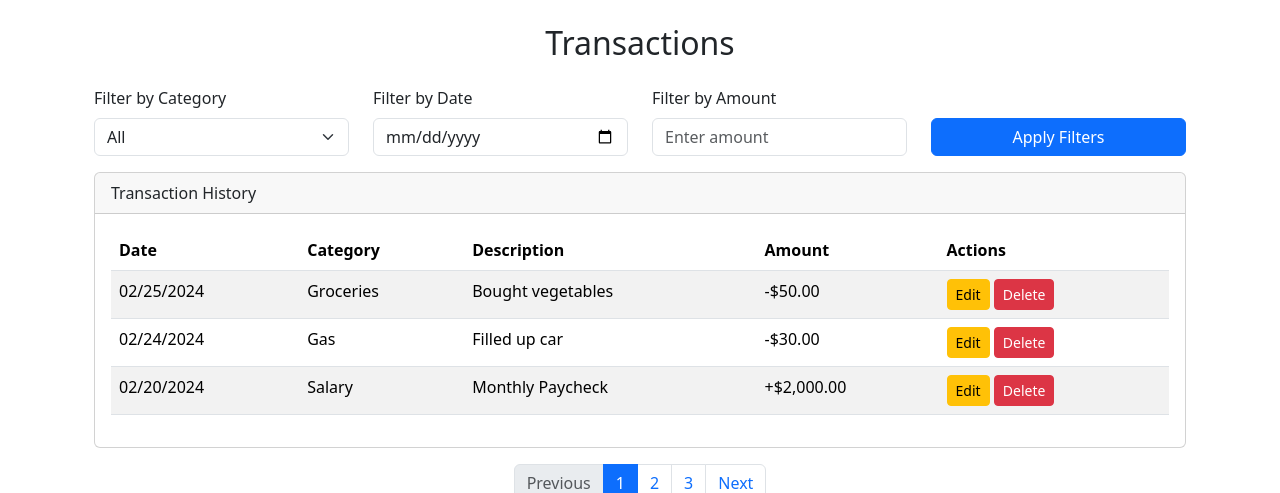
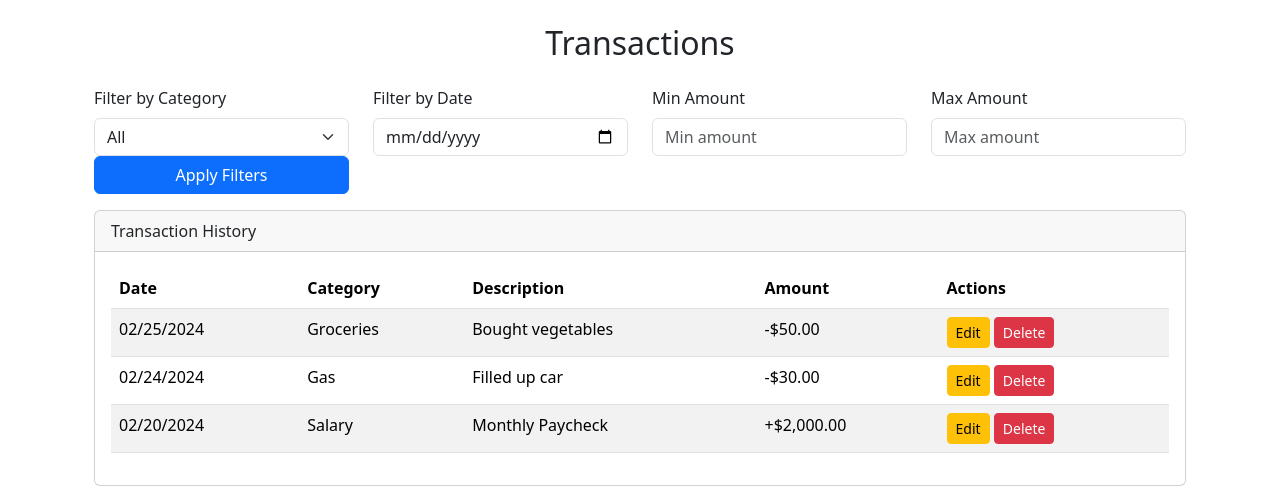
Before and after one commit to Wilmer856/spendo, a Flask app: page /transactions in a window 1280 px wide. Shown: the part 56-549 px from the top of the page. Run offline with Flask 3, Linux system fonts and the light colour scheme; the visitor is signed in with stand-in values (Sample User, id 1).

Commit message:
Added transaction routes

```diff
--- a/routes.py
+++ b/routes.py
@@ -1,10 +1,10 @@
-from flask import Flask, render_template, redirect, url_for, flash, session, request
+from flask import Flask, render_template, redirect, url_for, flash, session, request, jsonify
 from flask_bcrypt import Bcrypt
 from app import app
 from forms import LoginForm, RegisterForm, UpdateUserForm
 from flask_login import login_required, login_user, logout_user, current_user
 from models import db
-from models import User
+from models import User, Transaction
 
 # Page not found
 @app.errorhandler(404)
@@ -96,27 +96,6 @@ def profile():
     form.last_name.data = current_user.last_name
     return render_template('profile.html', form = form)
 
-@app.route('/profile/edit/<int:id>', methods=["GET", "POST"])
-@login_required
-def edit_profile(id):
-    #TODO Add validation to check if username or email is not taken
-    form = UpdateUserForm()
-    user_profile = User.query.get_or_404(id)
-    if request.method == "POST":
-        current_user.username = request.form["username"]
-        current_user.email = request.form["email"]
-        try:
-            db.session.commit()
-            flash("User updated successfully")
-            return redirect(url_for('profile'))
-        except:
-            flash("Error: Looks like there was an issue updating your profile")
-            return render_template('edit_profile.html')
-    form.username.data = current_user#user_profile.username
-    form.email.data = current_user#user_profile.email
-    return render_template("edit_profile.html", form=form, user_profile=user_profile)
-
-
 @app.route('/reports', methods=["GET", "POST"])
 @login_required
 def reports():
@@ -126,3 +105,37 @@ def reports():
 @login_required
 def transactions():
     return render_template("transactions.html")
+
+@app.route('/api/transactions', methods=["GET"])
+@login_required
+def get_transactions():
+    category = request.args.get('category')
+    date = request.args.get('date')
+    min_amount = request.args.get('min_amount', type=float)
+    max_amount = request.args.get('max_amount', type=float)
+
+    query = Transaction.query.filter_by(Transaction.user_id == current_user.id)
+
+    if category:
+        query = query.filter(Transaction.category == category)
+    if date:
+        query = query.filter(db.func.date(Transaction.date) == date)
+    if min_amount is not None:
+        query = query.filter(Transaction.amount >= min_amount)
+    if max_amount is not None:
+        query = query.filter(Transaction.amount <= max_amount)
+
+    transactions = query.all()
+    return jsonify([t.to_dict() for t in transactions]), 200
+
+@app.route('/transaction', methods=["POST"])
+def add_transaction():
+    data = request.json()
+    if not data or 'category' in data or 'amount' not in data:
+        return jsonify({'error': 'Missing required fields'})
+
+    n_transaction = Transaction(user_id=current_user.id, category=request['category'], amount= request['amount'], description = request.get('description', ''))
+
+    db.session.add(n_transaction)
+    db.session.commit()
+    return jsonify(n_transaction.to_dict()), 201
--- a/templates/transactions.html
+++ b/templates/transactions.html
@@ -23,8 +23,12 @@
             <input type="date" id="dateFilter" class="form-control">
         </div>
         <div class="col-md-3">
-            <label for="amountFilter" class="form-label">Filter by Amount</label>
-            <input type="number" id="amountFilter" class="form-control" placeholder="Enter amount">
+            <label for="minAmountFilter" class="form-label">Min Amount</label>
+            <input type="number" id="minAmountFilter" class="form-control" placeholder="Min amount">
+        </div>
+        <div class="col-md-3">
+            <label for="maxAmountFilter" class="form-label">Max Amount</label>
+            <input type="number" id="maxAmountFilter" class="form-control" placeholder="Max amount">
         </div>
         <div class="col-md-3 d-flex align-items-end">
             <button class="btn btn-primary w-100" onclick="applyFilters()">Apply Filters</button>
```
Also changed, not shown: models.py (+10 -0 lines).
